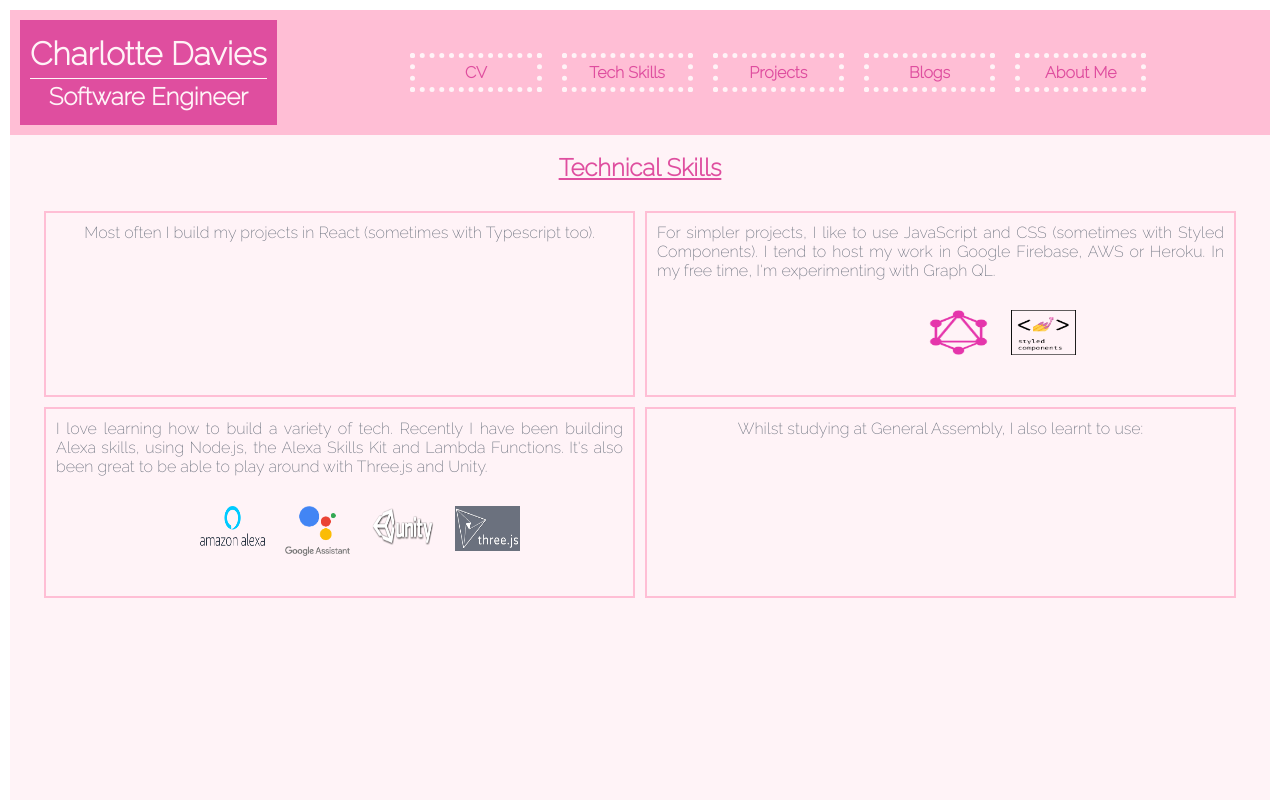
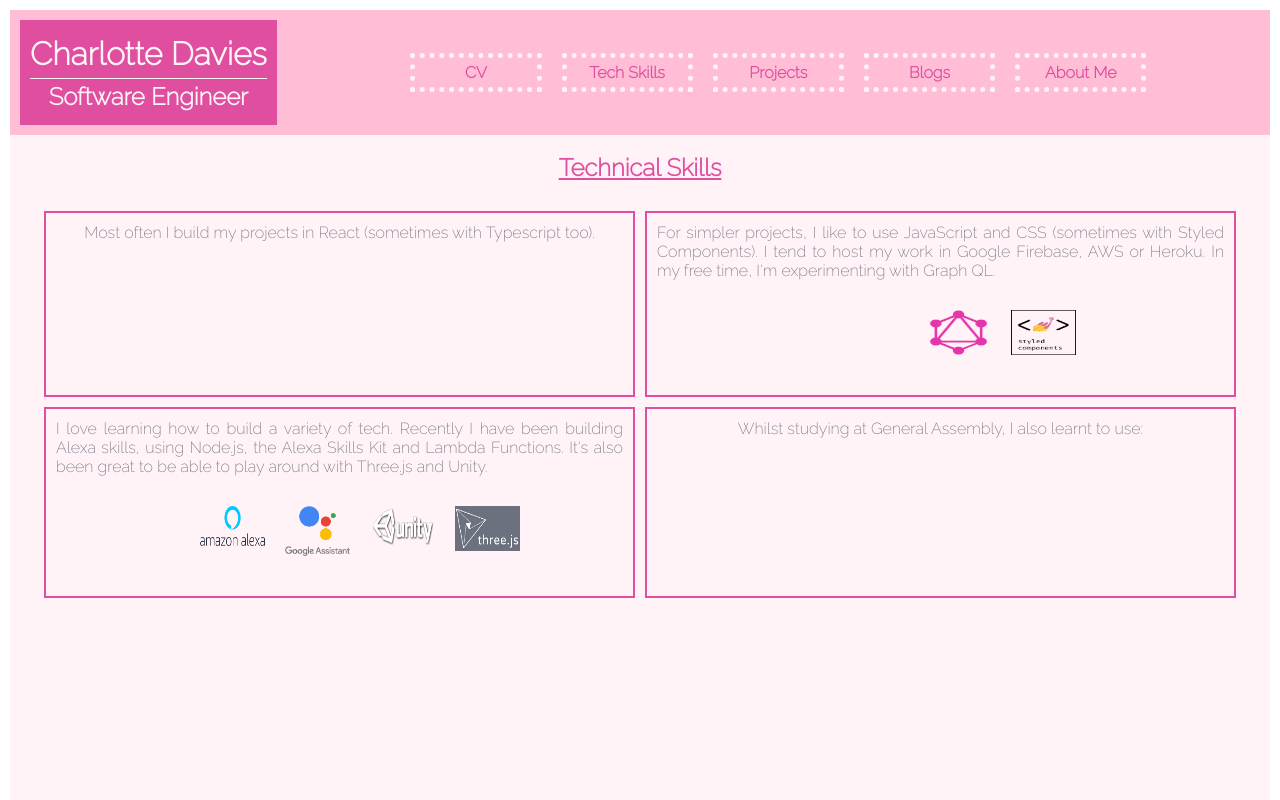
Before and after one commit to CharlotteMD/charlotteqazi, a React (Create React App) app: page /skills in a window 1280 px wide. Shown: the top 800 px of the page. Built offline with nearby package versions, Linux system fonts and the light colour scheme; some icons are missing.

Commit message:
Fixed color of tech skills border

```diff
--- a/src/css/pages.css
+++ b/src/css/pages.css
@@ -60,7 +60,7 @@
 }
 
 .techSkills .blockItem {
-  border: solid 2px var(--candy);
+  border: solid 2px var(--raspberry);
   margin: 5px;
 }
 
```
